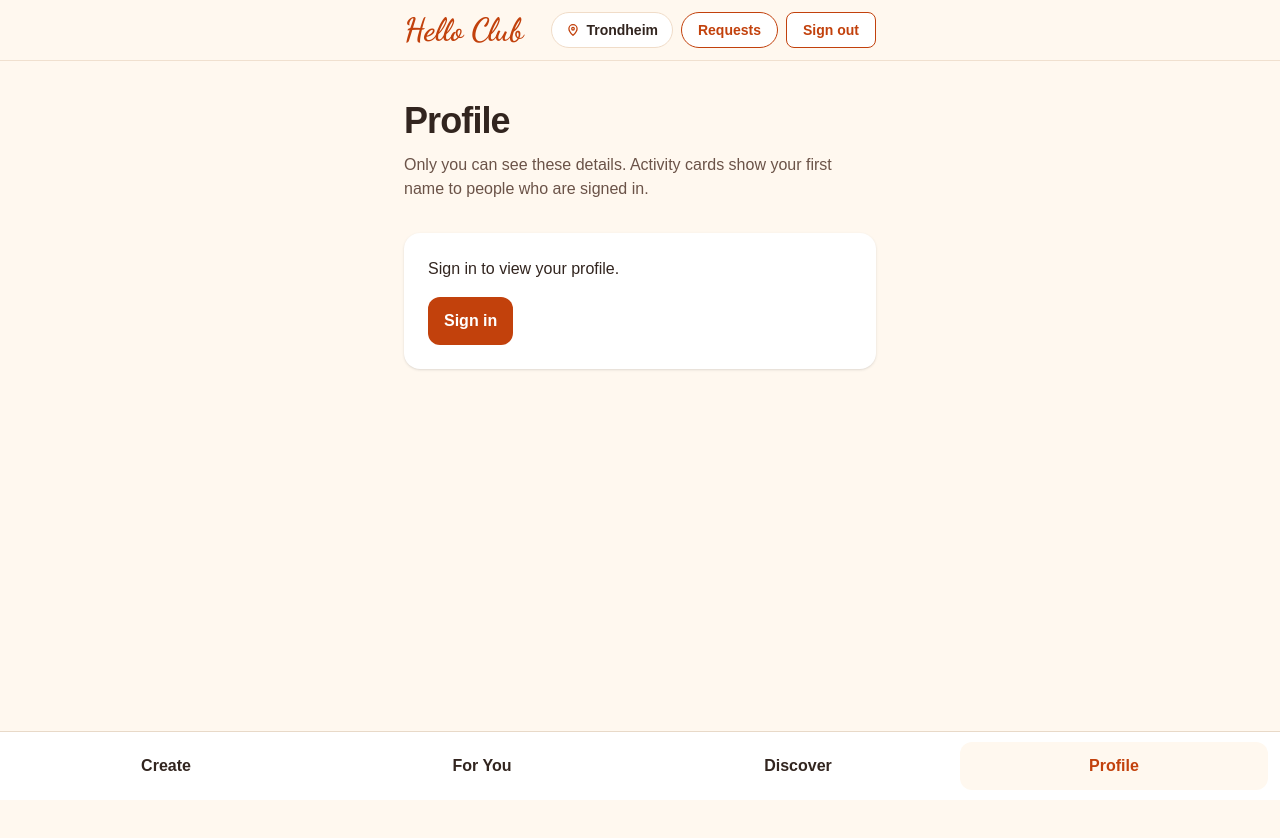
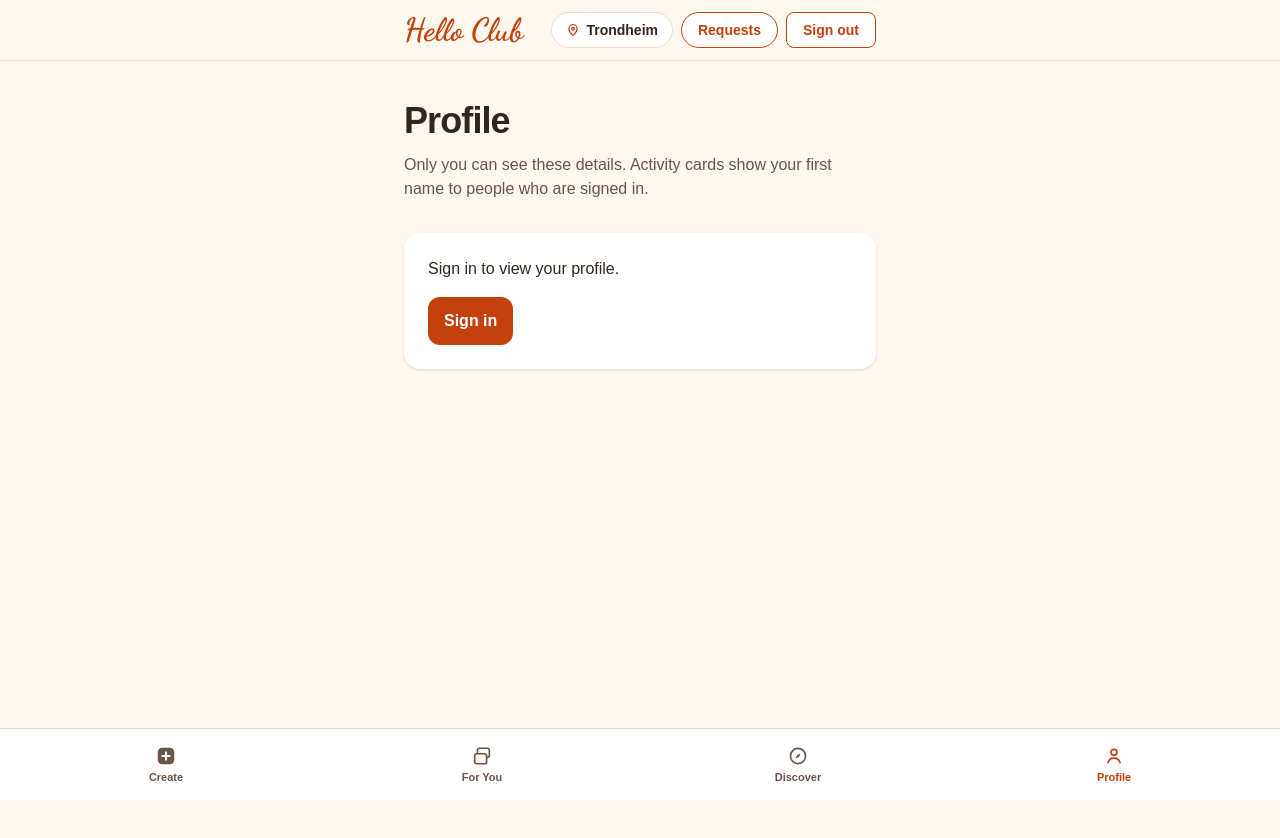
Before and after one commit to aamakwana/HelloClub, a Next.js app in the folder frontend/: page /profile in a window 1280 px wide. Shown: the top 838 px of the page. Built offline with nearby package versions, Linux system fonts and the light colour scheme; no server answers.

Commit message:
[FIX] Fixed the UI, and made the foryou page as a list

```diff
--- a/frontend/app/create/page.jsx
+++ b/frontend/app/create/page.jsx
@@ -7,7 +7,7 @@ import HelloShell from '../../components/HelloShell';
 import HostedPlanList from '../../components/HostedPlanList';
 import { api } from '../../lib/api';
 import { useHelloGate } from '../../lib/useHelloGate';
-import { formatOslo, osloDateTimeLocal } from '../../lib/oslo';
+import { formatOslo, osloDateTimeLocal, osloTomorrowAt } from '../../lib/oslo';
 import {
   AUDIENCE_OPTIONS,
   guestCapacityLabel,
@@ -57,8 +57,9 @@ function CreatePlanContent() {
   const searchParams = useSearchParams();
   const placeId = searchParams.get('placeId');
   const minDateTime = useMemo(() => osloDateTimeLocal(new Date(Date.now() + 60_000)), []);
+  const defaultStartsAt = useMemo(() => osloTomorrowAt(18, 0), []);
   const { ready, session, profile, error: gateError } = useHelloGate('app');
-  const [values, setValues] = useState({ ...emptyForm, startsAt: minDateTime });
+  const [values, setValues] = useState({ ...emptyForm, startsAt: defaultStartsAt });
   const [busy, setBusy] = useState(false);
   const [loadingPlans, setLoadingPlans] = useState(false);
   const [message, setMessage] = useState('');
@@ -119,7 +120,7 @@ function CreatePlanContent() {
       });
       setSaved(activity);
       setMessage('Plan saved.');
-      setValues({ ...emptyForm, startsAt: minDateTime });
+      setValues({ ...emptyForm, startsAt: defaultStartsAt });
       await loadHosted(session.user.id);
     } catch (e) {
       setError(e.message);
--- a/frontend/app/for-you/page.jsx
+++ b/frontend/app/for-you/page.jsx
@@ -12,10 +12,9 @@ export default function ForYouPage() {
   const [activities, setActivities] = useState([]);
   const [requests, setRequests] = useState([]);
   const [hostNames, setHostNames] = useState({});
-  const [passedIds, setPassedIds] = useState(() => new Set());
   const [category, setCategory] = useState('All');
   const [loading, setLoading] = useState(false);
-  const [busy, setBusy] = useState(false);
+  const [busyId, setBusyId] = useState('');
   const [error, setError] = useState('');
   const [message, setMessage] = useState('');
 
@@ -23,15 +22,13 @@ export default function ForYouPage() {
     () => visibleForYou(activities, {
       userId: session?.user?.id,
       requestedIds: requestedActivityIds(requests),
-      passedIds,
       category,
-    }),
-    [activities, requests, passedIds, category, session],
+    }).map(activity => ({
+      ...activity,
+      hostFirstName: hostNames[activity.host_user_id] || null,
+    })),
+    [activities, requests, category, session, hostNames],
   );
-  const current = feed[0] || null;
-  const currentWithHost = current
-    ? { ...current, hostFirstName: hostNames[current.host_user_id] || null }
-    : null;
 
   async function loadFeed() {
     setLoading(true);
@@ -58,29 +55,22 @@ export default function ForYouPage() {
     return undefined;
   }, [session, profile]);
 
-  function passCurrent() {
-    if (!current || busy) return;
+  async function requestJoin(activity) {
+    if (!activity || busyId) return;
     setError('');
     setMessage('');
-    setPassedIds(old => new Set(old).add(current.id));
-  }
-
-  async function requestCurrent() {
-    if (!current || busy) return;
-    setError('');
-    setMessage('');
-    setBusy(true);
+    setBusyId(activity.id);
     try {
       const saved = await api('/activity-requests', {
         method: 'POST',
-        body: JSON.stringify({ activity_id: current.id }),
+        body: JSON.stringify({ activity_id: activity.id }),
       });
       setRequests(old => [saved, ...old]);
       setMessage('Request sent—waiting for the host');
     } catch (e) {
       setError(e.message);
     } finally {
-      setBusy(false);
+      setBusyId('');
     }
   }
 
@@ -114,12 +104,20 @@ export default function ForYouPage() {
             <a className="mt-4 inline-block rounded-xl bg-[#C2410C] px-4 py-3 font-semibold text-white" href="/">Sign in</a>
           </section>
         ) : null}
-        {session && profile && !loading && currentWithHost ? (
-          <div className="mt-8">
-            <ForYouCard activity={currentWithHost} busy={busy} onPass={passCurrent} onRequest={requestCurrent} />
+        {session && profile && !loading && feed.length ? (
+          <div className="mt-8 space-y-4">
+            {feed.map(activity => (
+              <ForYouCard
+                key={activity.id}
+                activity={activity}
+                busy={Boolean(busyId)}
+                sending={busyId === activity.id}
+                onRequest={() => requestJoin(activity)}
+              />
+            ))}
           </div>
         ) : null}
-        {session && profile && !loading && !current && !displayError ? (
+        {session && profile && !loading && !feed.length && !displayError ? (
           <section className="mt-8 rounded-2xl bg-white p-6 shadow-sm">
             <h2 className="text-xl font-semibold text-[#32251F]">No plans found</h2>
             <p className="mt-3 text-[#6B5348]">Try another category, or post something you want to do.</p>
--- a/frontend/app/globals.css
+++ b/frontend/app/globals.css
@@ -43,17 +43,11 @@ button { border-radius: 8px; padding: 10px 16px; background: #243fba; color: whi
   color: white;
   border-color: #C2410C;
 }
-.hello-for-you .hello-pass {
-  background: #FFF8EF;
-  color: #32251F;
-  border: 1px solid #E8D9C8;
-}
 .hello-for-you .hello-request {
   background: #C2410C;
   color: white;
 }
 .hello-for-you .hello-chip:focus-visible,
-.hello-for-you .hello-pass:focus-visible,
 .hello-for-you .hello-request:focus-visible {
   outline: 2px solid #C2410C;
   outline-offset: 2px;
@@ -107,7 +101,7 @@ button { border-radius: 8px; padding: 10px 16px; background: #243fba; color: whi
   border-color: #C2410C;
 }
 .hello-app-main {
-  padding-bottom: 96px;
+  padding-bottom: 108px;
 }
 .hello-header {
   display: flex;
@@ -141,17 +135,24 @@ button { border-radius: 8px; padding: 10px 16px; background: #243fba; color: whi
   border-top: 1px solid #E8D9C8;
 }
 .hello-nav a {
+  display: flex;
+  flex-direction: column;
+  align-items: center;
+  justify-content: center;
+  gap: 4px;
   text-align: center;
   text-decoration: none;
+  font-size: 11px;
   font-weight: 700;
-  color: #32251F;
+  line-height: 1.2;
+  color: #6B5549;
   background: transparent;
-  border-radius: 12px;
-  padding: 12px 8px;
+  border-radius: 0;
+  padding: 6px 4px;
 }
 .hello-nav a[aria-current="page"] {
   color: #C2410C;
-  background: #FFF8EF;
+  background: transparent;
 }
 .hello-suggest [aria-selected="true"] {
   background: #FFF8EF;
--- a/frontend/components/ForYouCard.jsx
+++ b/frontend/components/ForYouCard.jsx
@@ -4,7 +4,7 @@ import { formatOslo } from '../lib/oslo';
 import { upToGuestsLabel } from '../lib/forYou';
 import { findVenueForActivity } from '../lib/places';
 
-export default function ForYouCard({ activity, busy, onPass, onRequest }) {
+export default function ForYouCard({ activity, busy, sending, onRequest }) {
   const venue = findVenueForActivity(activity);
   const articleUrl = venue?.source?.url;
   return (
@@ -35,14 +35,14 @@ export default function ForYouCard({ activity, busy, onPass, onRequest }) {
       <p className="mt-1 text-sm text-[#6B5348]">
         This is the host’s preference. Hello Club does not verify gender, so it is not used to block requests yet.
       </p>
-      <div className="mt-6 grid grid-cols-2 gap-3">
-        <button type="button" className="hello-pass" onClick={onPass} disabled={busy}>
-          Pass
-        </button>
-        <button type="button" className="hello-request" onClick={onRequest} disabled={busy}>
-          {busy ? 'Sending…' : 'Request to join'}
-        </button>
-      </div>
+      <button
+        type="button"
+        className="hello-request mt-6 w-full"
+        onClick={onRequest}
+        disabled={busy}
+      >
+        {sending ? 'Sending…' : 'Request to join'}
+      </button>
     </article>
   );
 }
--- a/frontend/components/HelloNav.jsx
+++ b/frontend/components/HelloNav.jsx
@@ -1,22 +1,62 @@
 const ITEMS = [
-  { href: '/create', label: 'Create' },
-  { href: '/for-you', label: 'For You' },
-  { href: '/discover', label: 'Discover' },
-  { href: '/profile', label: 'Profile' },
+  { href: '/create', label: 'Create', icon: CreateIcon },
+  { href: '/for-you', label: 'For You', icon: CardsIcon },
+  { href: '/discover', label: 'Discover', icon: CompassIcon },
+  { href: '/profile', label: 'Profile', icon: PersonIcon },
 ];
+
+function CreateIcon() {
+  return (
+    <svg width="22" height="22" viewBox="0 0 24 24" aria-hidden="true">
+      <rect x="3" y="3" width="18" height="18" rx="5" fill="currentColor" />
+      <path d="M12 8v8M8 12h8" fill="none" stroke="#FFF8EF" strokeWidth="2.2" strokeLinecap="round" />
+    </svg>
+  );
+}
+
+function CardsIcon() {
+  return (
+    <svg width="22" height="22" viewBox="0 0 24 24" fill="none" aria-hidden="true">
+      <rect x="7" y="3.5" width="13" height="10" rx="2" stroke="currentColor" strokeWidth="1.8" />
+      <rect x="4" y="9.5" width="13" height="11" rx="2" stroke="currentColor" strokeWidth="1.8" fill="#FFF8EF" />
+    </svg>
+  );
+}
+
+function CompassIcon() {
+  return (
+    <svg width="22" height="22" viewBox="0 0 24 24" fill="none" aria-hidden="true">
+      <circle cx="12" cy="12" r="8.25" stroke="currentColor" strokeWidth="1.8" />
+      <path d="M14.7 9.3 13.1 13.1 9.3 14.7 10.9 10.9 14.7 9.3z" fill="currentColor" />
+    </svg>
+  );
+}
+
+function PersonIcon() {
+  return (
+    <svg width="22" height="22" viewBox="0 0 24 24" fill="none" aria-hidden="true">
+      <circle cx="12" cy="8" r="3.25" stroke="currentColor" strokeWidth="1.8" />
+      <path d="M5.5 19.25c.7-3.2 3.2-5 6.5-5s5.8 1.8 6.5 5" stroke="currentColor" strokeWidth="1.8" strokeLinecap="round" />
+    </svg>
+  );
+}
 
 export default function HelloNav({ current }) {
   return (
     <nav className="hello-nav" aria-label="Hello Club">
-      {ITEMS.map(item => (
+      {ITEMS.map(item => {
+        const Icon = item.icon;
+        return (
           <a
             key={item.href}
             href={item.href}
             aria-current={current === item.href ? 'page' : undefined}
           >
+            <Icon />
             {item.label}
           </a>
-      ))}
+        );
+      })}
     </nav>
   );
 }
--- a/frontend/lib/forYou.js
+++ b/frontend/lib/forYou.js
@@ -4,12 +4,11 @@ export function requestedActivityIds(requests) {
   return new Set((requests || []).map(row => row.activity_id));
 }
 
-export function visibleForYou(activities, { userId, requestedIds, passedIds, category, now = new Date() }) {
+export function visibleForYou(activities, { userId, requestedIds, category, now = new Date() }) {
   return (activities || [])
     .filter(activity => activity.host_user_id !== userId)
     .filter(activity => new Date(activity.starts_at) > now)
     .filter(activity => !requestedIds.has(activity.id))
-    .filter(activity => !passedIds.has(activity.id))
     .filter(activity => category === 'All' || activity.category === category)
     .sort((a, b) => new Date(a.starts_at) - new Date(b.starts_at));
 }
--- a/frontend/lib/oslo.js
+++ b/frontend/lib/oslo.js
@@ -11,6 +11,14 @@ export function osloDateTimeLocal(date = new Date()) {
     hour12: false,
   }).format(date);
   return formatted.replace(' ', 'T').slice(0, 16);
+}
+
+export function osloTomorrowAt(hour = 18, minute = 0) {
+  const today = osloDateTimeLocal().slice(0, 10);
+  const [year, month, day] = today.split('-').map(Number);
+  const next = new Date(Date.UTC(year, month - 1, day + 1));
+  const ymd = next.toISOString().slice(0, 10);
+  return `${ymd}T${String(hour).padStart(2, '0')}:${String(minute).padStart(2, '0')}`;
 }
 
 export function formatOsloTime(iso) {
```
Also changed, not shown: frontend/components/CreatePlanForm.jsx (+16 -14 lines). Lines whose indentation alone changed are shown as unchanged.
